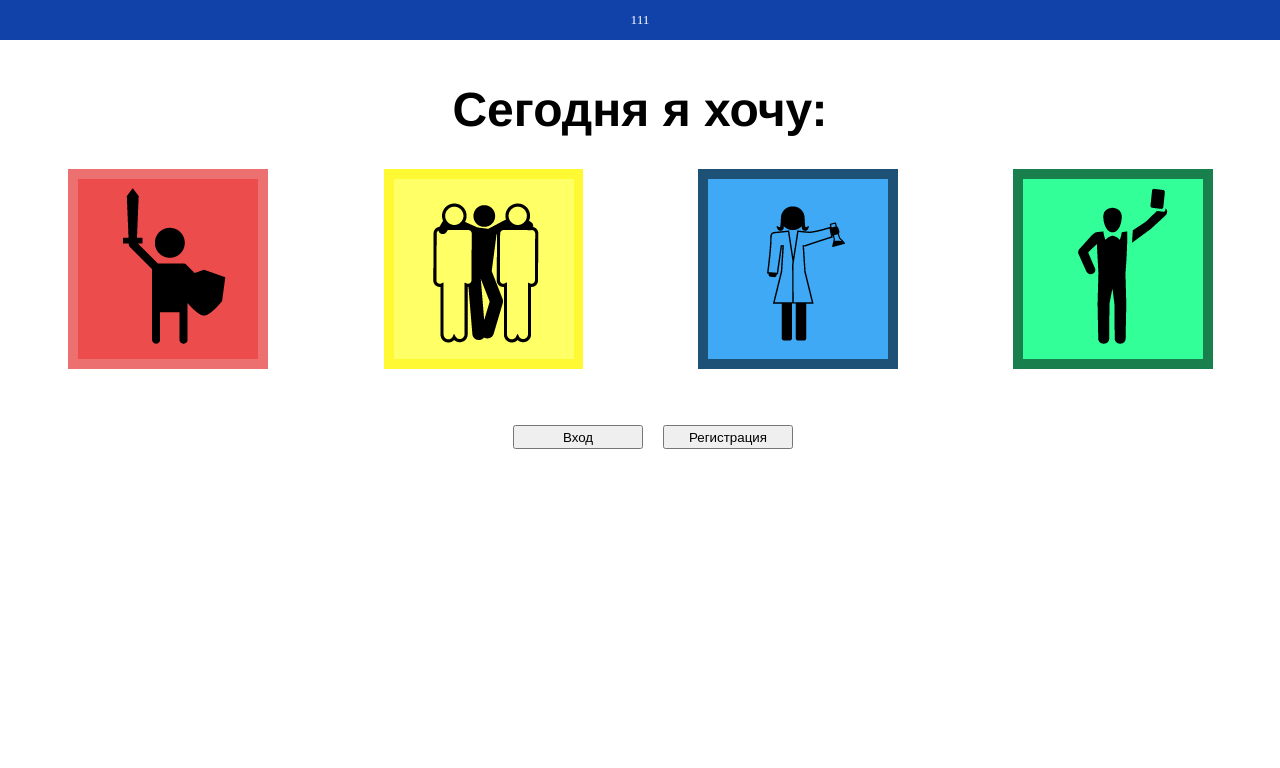
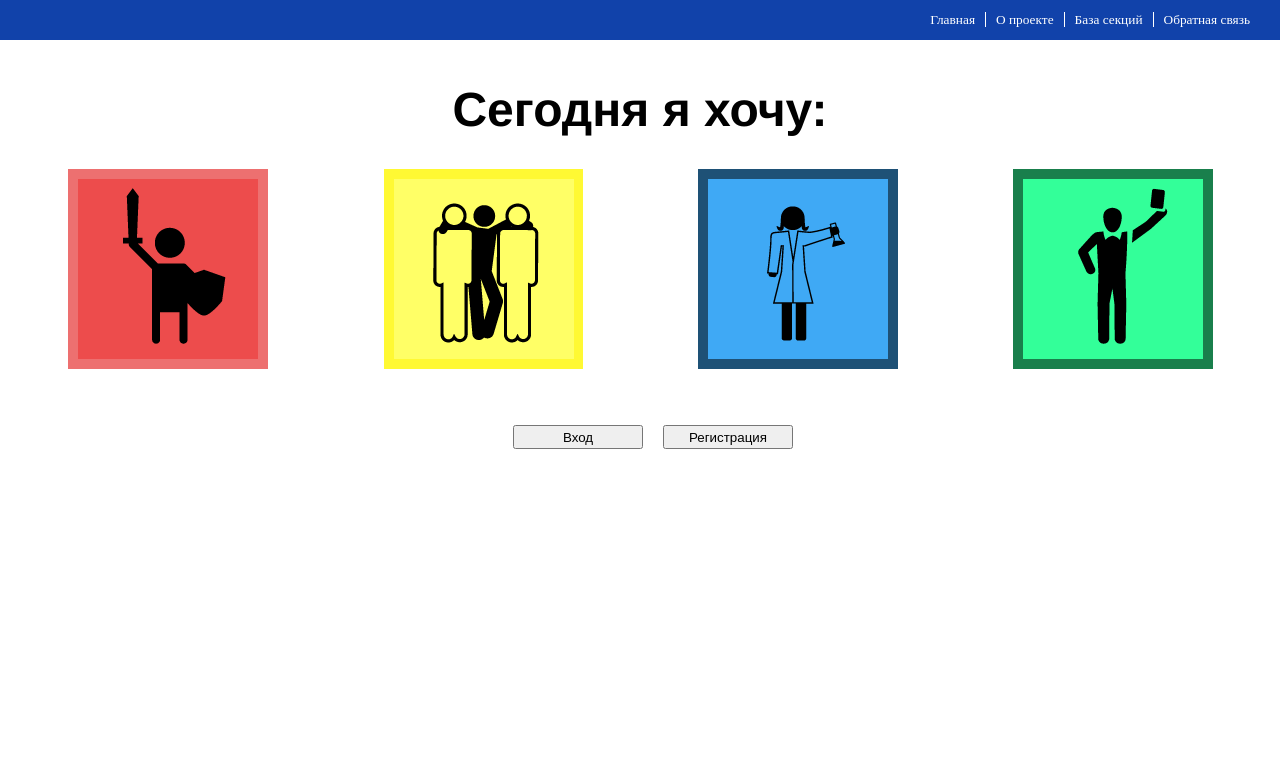
Before and after one commit to sarutobi/children, a Django app: page / in a window 1280 px wide. Shown: the top 768 px of the page. Run offline with Django 3.2, Linux system fonts and the light colour scheme; some libraries are stand-ins or nearby versions.

Commit message:
header content

```diff
--- a/templates/index.html
+++ b/templates/index.html
@@ -17,12 +17,21 @@
 			width: 100%; height: 40px;
 			background: #1142AA;
 			line-height: 40px;
-			text-align: center;
+			text-align: right;
+			color: white;
 		}
 		#header a {
 			text-decoration: none;
 			color: white;
 			font-size: 10pt;
+			padding: 0 10px;
+			border-right: 1px solid white;
+		}
+		#header :last-child {
+			border: 0; padding-right: 30px;
+		}
+		#header a:hover {
+			text-decoration: underline;
 		}
 		#startForm {
 			height: 100%;
@@ -95,7 +104,7 @@
 	<script type="text/javascript" src="http://cloud.github.com/downloads/malsup/cycle/jquery.cycle.all.2.74.js"></script>
 </head>
 <body>
-	<div id='header'><a href='#'>111</a></div>
+	<div id='header'><a href='#'>Главная</a><a href='#'>О проекте</a><a href='#'>База секций</a><a href='#'>Обратная связь</a></div>
 	{% block content %}{% endblock %}
 </body>
 </html>
```
